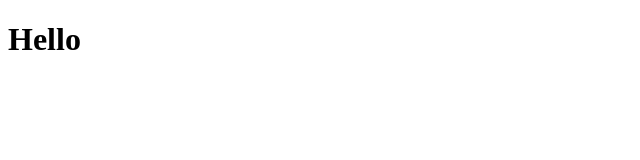
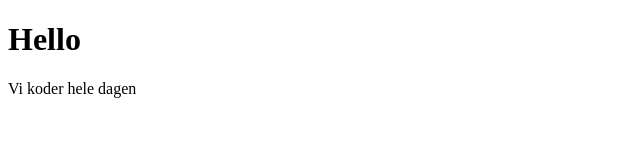
Before and after one commit to heidivincentz/deleteme, a plain HTML site: page index.html in a window 1280 px wide. Shown: the whole page, without its empty margins (0-640 px from the left). Drawn offline with Linux system fonts and the light colour scheme.

Commit message:
vi koder

```diff
--- a/index.html
+++ b/index.html
@@ -8,5 +8,7 @@
   </head>
   <body>
     <h1>Hello</h1>
+
+    <p>Vi koder hele dagen</p>
   </body>
 </html>
```
